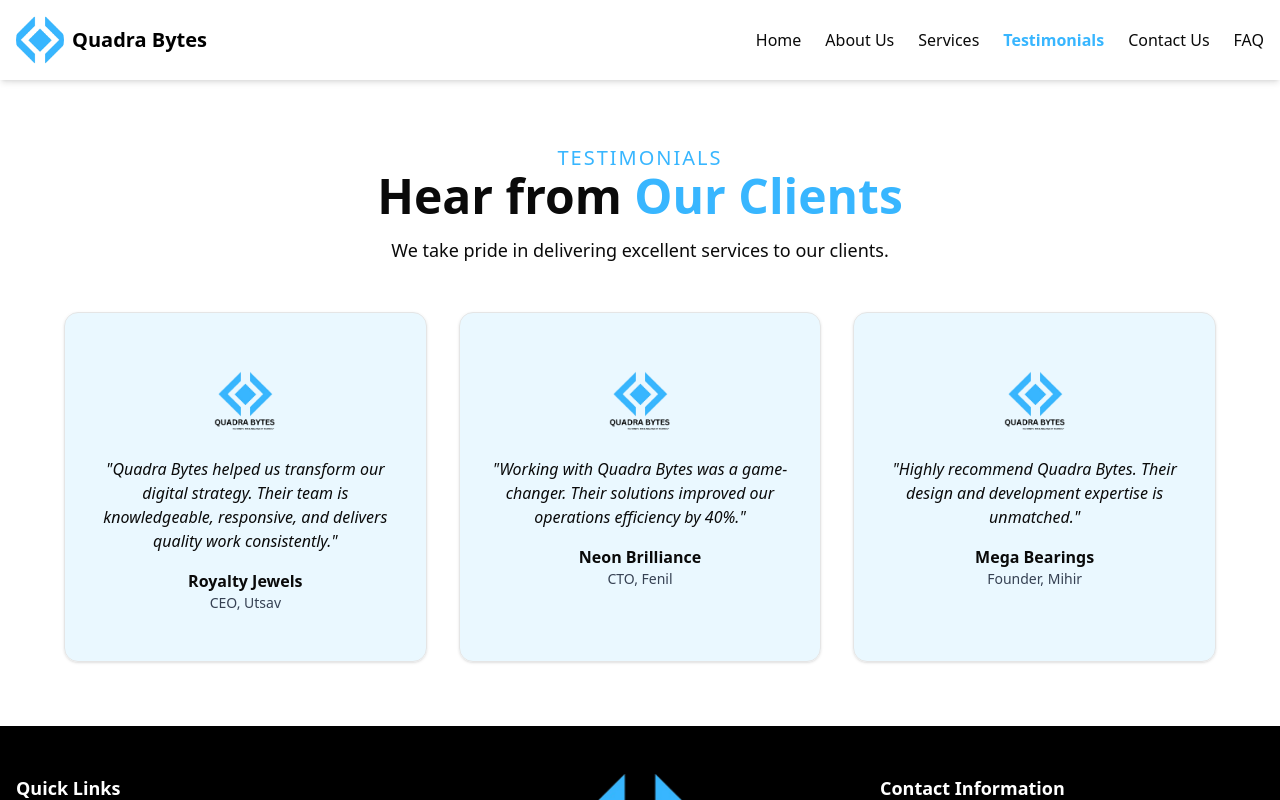
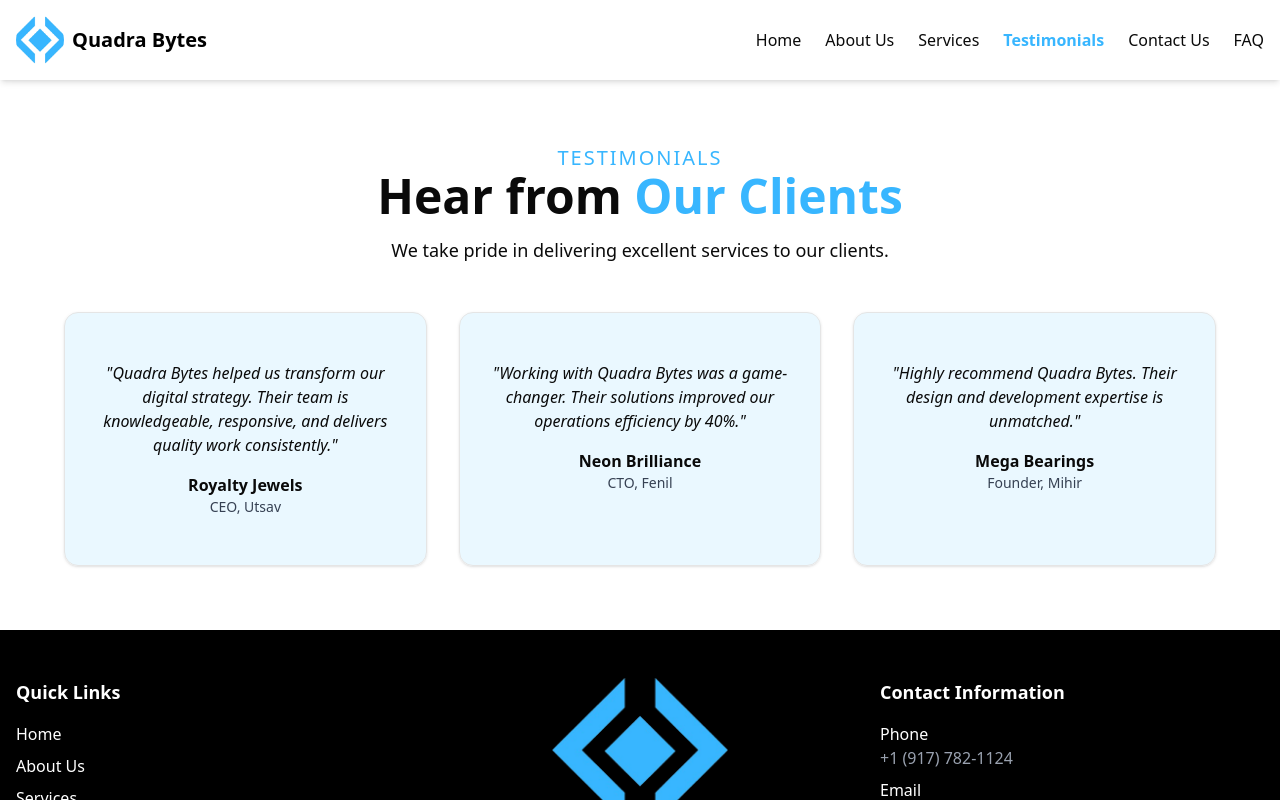
Before and after one commit to Aayush-Gandhi/Quadra-Bytes, a React (Vite) app: page /testimonials in a window 1280 px wide. Shown: the top 800 px of the page. Built offline with nearby package versions, Linux system fonts and the light colour scheme.

Commit message:
Client details changed

```diff
--- a/src/pages/Home/TestimonialsSection.tsx
+++ b/src/pages/Home/TestimonialsSection.tsx
@@ -41,11 +41,11 @@ export default function TestimonialsSection() {
           {testimonials.map((testimonial, index) => (
             <Card key={index} className="bg-white shadow hover:shadow-lg transition">
               <CardContent className="p-6 space-y-4 flex flex-col items-center text-center">
-                <img
+                {/* <img
                   // src={testimonial.image}
                   alt={testimonial.name}
                   className="w-20 h-20 rounded-full object-cover"
-                />
+                /> */}
                 <p className="italic text-gray-600">"{testimonial.message}"</p>
                 <div>
                   <p className="font-semibold">{testimonial.name}</p>
--- a/src/pages/Testimonials.tsx
+++ b/src/pages/Testimonials.tsx
@@ -1,5 +1,5 @@
 import { Card, CardContent } from "@/components/ui/card";
-import RoyaltyJewels    from "@/Images/Testimonials/RJ.png";
+// import RoyaltyJewels    from "@/Images/Testimonials/RJ.png";
 
 export default function TestimonialsPage() {
   const testimonials = [
@@ -46,11 +46,11 @@ export default function TestimonialsPage() {
           {testimonials.map((testimonial, index) => (
             <Card key={index} className="bg-[#38B6FF]/10 shadow hover:shadow-lg transition">
               <CardContent className="p-6 space-y-4 flex flex-col items-center text-center">
-                <img
+                {/* <img
                   src={RoyaltyJewels}
                   alt={testimonial.name}
                   className="w-20 h-20 rounded-full object-cover"
-                />
+                /> */}
                 <p className="italic">"{testimonial.message}"</p>
                 <div>
                   <p className="font-semibold">{testimonial.name}</p>
```
Also changed, not shown: 3 other files (tests, documents, lock files or other folders).
